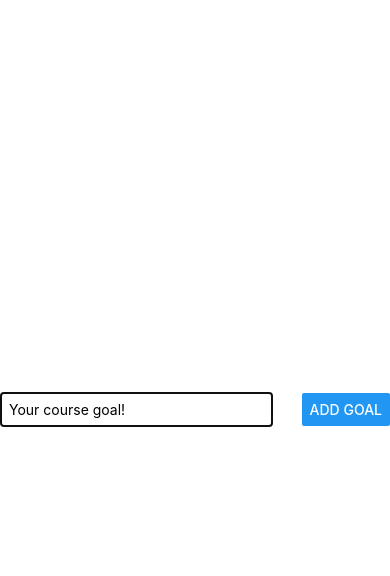
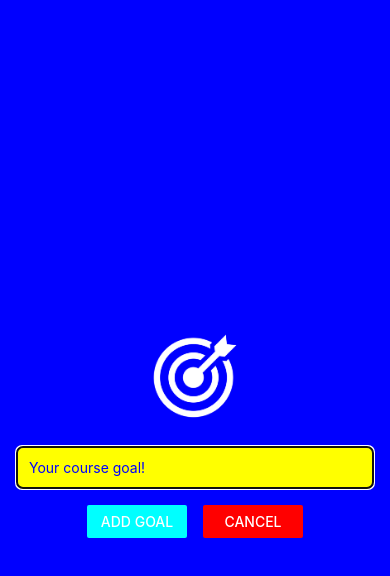
Before and after one commit to CelestialCoyote/react-native-turtorials, a React Native app in the folder ReactNativeTutorial/: screen / in a window 390 px wide. Both pictures are taken after a click on the button "ADD NEW GOAL". Shown: the top 576 px of the page. Built offline with nearby package versions, Linux system fonts and the light colour scheme.

Commit message:
add goal app done

```diff
--- a/ReactNativeTutorial/App.js
+++ b/ReactNativeTutorial/App.js
@@ -7,6 +7,7 @@
 } from "react-native";
 import GoalInput from "./components/GoalInput";
 import GoalItem from "./components/GoalItems";
+import { StatusBar } from "expo-status-bar";
 
 
 export default function App() {
@@ -17,11 +18,17 @@
 		setModalVisible(true);
 	};
 
+	const endAddGaolHandler = () => {
+		setModalVisible(false);
+	};
+
 	const addGoalHandler = (goalText) => {
 		setGoals(currentGoals => [
 			...currentGoals,
-			{text: goalText, id: Math.random().toString()}
+			{ text: goalText, id: Math.random().toString() }
 		]);
+
+		endAddGaolHandler();
 	};
 
 	const deleteGoalHandler = (id) => {
@@ -31,16 +38,20 @@
 	}
 
 	return (
+		<>
+			<StatusBar />
+
 			<View style={styles.appContainer}>
 				<Button
 					title="Add New Goal"
-				color="orange"
+					color="blue"
 					onPress={startAddGoalHandler}
 				/>
 
 				<GoalInput
 					visible={modalVisible}
 					addGoal={addGoalHandler}
+					onCancel={endAddGaolHandler}
 				/>
 
 				<View style={styles.goalsContainer}>
@@ -62,6 +73,7 @@
 					/>
 				</View>
 			</View>
+		</>
 	);
 };
 
@@ -69,6 +81,7 @@
 const styles = StyleSheet.create({
 	appContainer: {
 		flex: 1,
+		backgroundColor: "skyblue",
 		paddingHorizontal: 16,
 		paddingTop: 50,
 	},
--- a/ReactNativeTutorial/components/GoalInput.js
+++ b/ReactNativeTutorial/components/GoalInput.js
@@ -1,5 +1,12 @@
 import { useState } from "react";
-import { StyleSheet, View, TextInput, Button, Modal } from "react-native";
+import {
+	StyleSheet,
+	Button,
+	Image,
+	Modal,
+	TextInput,
+	View,
+} from "react-native";
 
 
 export default function GoalInput(props) {
@@ -20,16 +27,35 @@
 			animationType="slide"
 		>
 			<View style={styles.inputContainer}>
+				<Image
+					style={styles.image}
+					source={require("../assets/images/goal.png")}
+				/>
+
 				<TextInput
 					style={styles.textInput}
 					placeholder="Your course goal!"
 					value={goalText}
 					onChangeText={goalInputHandler}
 				/>
-				<Button
-					title="Add Goal"
-					onPress={addGoalHandler}
-				/>
+
+				<View style={styles.buttonContainer}>
+					<View style={styles.button}>
+						<Button
+							title="Add Goal"
+							color="cyan"
+							onPress={addGoalHandler}
+						/>
+					</View>
+
+					<View style={styles.button}>
+						<Button
+							title="Cancel"
+							color="red"
+							onPress={props.onCancel}
+						/>
+					</View>
+				</View>
 			</View>
 		</Modal>
 	);
@@ -39,18 +65,32 @@
 const styles = StyleSheet.create({
 	inputContainer: {
 		alignItems: "center",
+		backgroundColor: "blue",
 		borderBottomColor: "#CCCCCC",
-		borderBottomWidth: 1,
 		flex: 1,
-		flexDirection: "row",
-		justifyContent: "space-between",
-		marginBottom: 24
+		justifyContent: "center",
+		padding: 16
 	},
 	textInput: {
-		borderColor: "#CCCCCC",
+		backgroundColor: "yellow",
+		borderColor: "yellow",
+		borderRadius: 6,
 		borderWidth: 1,
-		marginRight: 8,
-		padding: 8,
-		width: "70%",
+		color: "blue",
+		padding: 12,
+		width: "100%",
 	},
+	buttonContainer: {
+		flexDirection: "row",
+		marginTop: 16
+	},
+	button: {
+		marginHorizontal: 8,
+		width: 100
+	},
+	image: {
+		height:100,
+		margin: 20,
+		width: 100
+	}
 });
```
Also changed, not shown: ReactNativeTutorial/assets/images/goal.png (added). Lines whose indentation alone changed are shown as unchanged.
